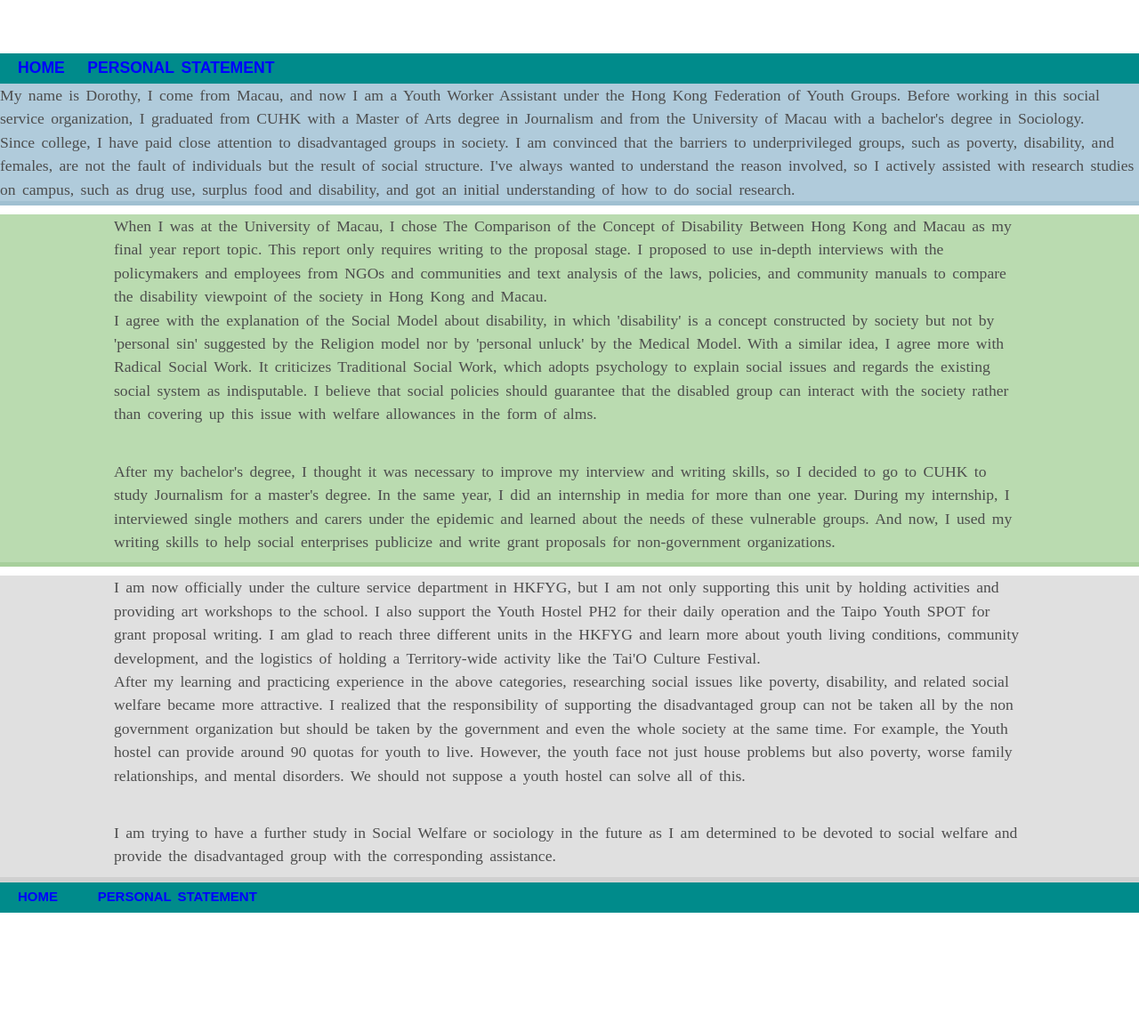
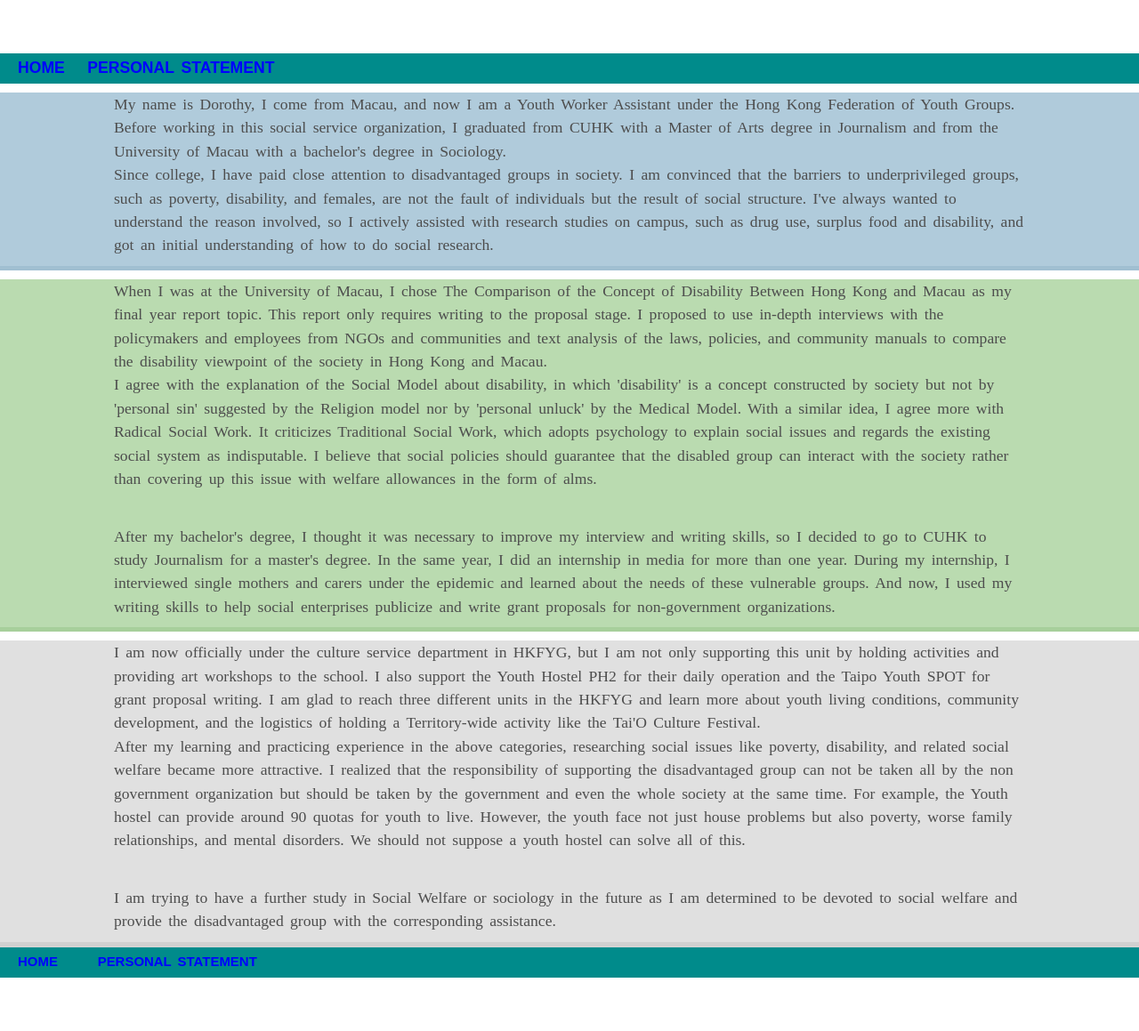
Before and after one commit to son520804/dorothy_portfolio, a Jekyll site: the page built from PS/index.html, in a window 1280 px wide. Shown: the whole page at 89% size. Built offline with Jekyll 4.4.1, drawn with Linux system fonts in a browser that asks for light colours; before the commit the page ends 1086 px from its top, so only the background shows below that.

Commit message:
dorothy's template

```diff
--- a/PS/index.html
+++ b/PS/index.html
@@ -3,7 +3,7 @@ layout: default
 title: Chingman's Personal Statement
 ---
 <body>
-  <div class="blue"><div class=div class="inner">
+  <div class="blue"><div class="inner">
     <p>My name is Dorothy, I come from Macau, and now I am a Youth Worker Assistant under the Hong Kong Federation of Youth Groups. Before working in this social service organization, I graduated from CUHK with a Master of Arts degree in Journalism and from the University of Macau with a bachelor's degree in Sociology.</p>
     <p>Since college, I have paid close attention to disadvantaged groups in society. I am convinced that the barriers to underprivileged groups, such as poverty, disability, and females, are not the fault of individuals but the result of social structure. I've always wanted to understand the reason involved, so I actively assisted with research studies on campus, such as drug use, surplus food and disability, and got an initial understanding of how to do social research.</p>
 		</div>
```
